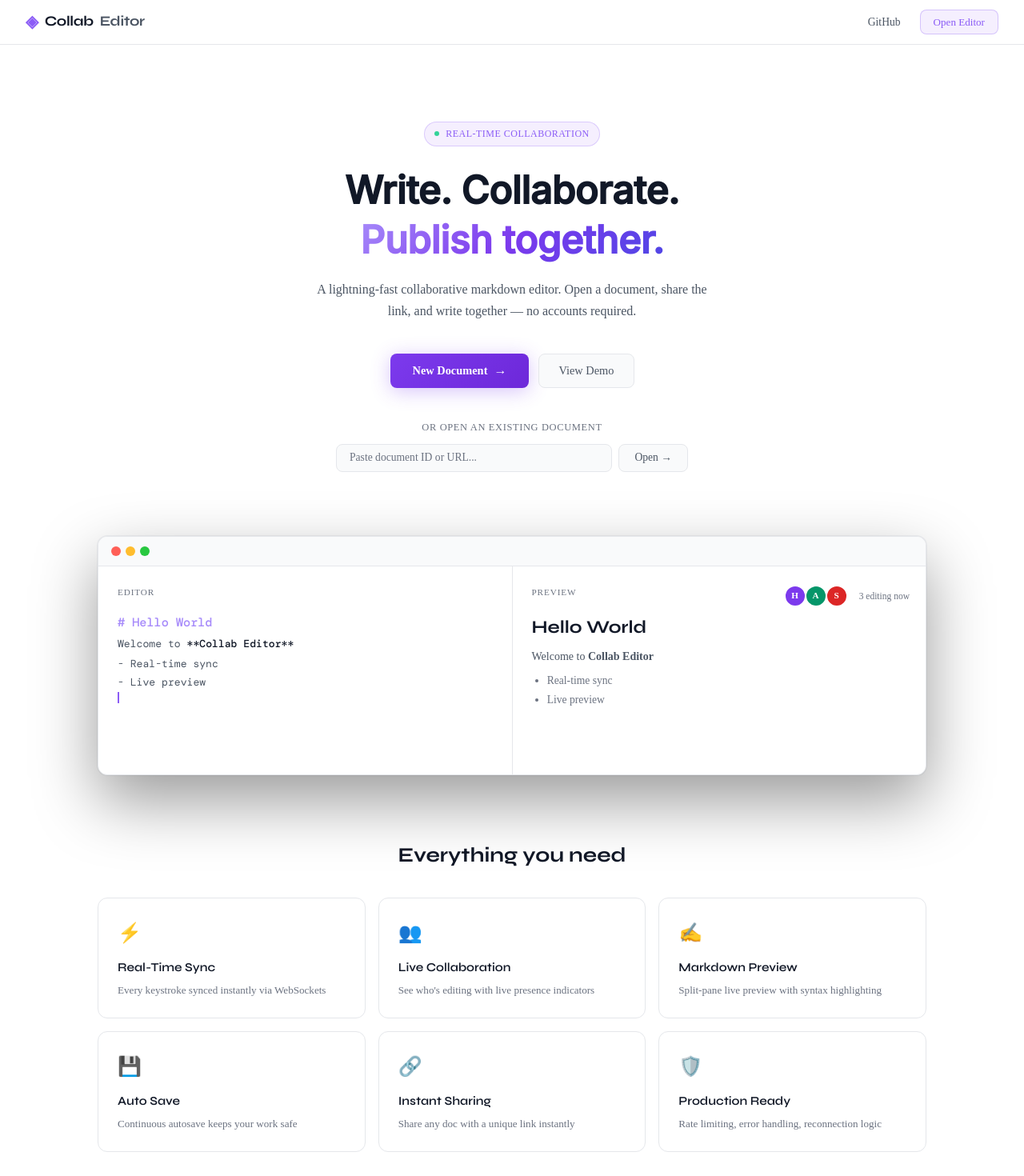
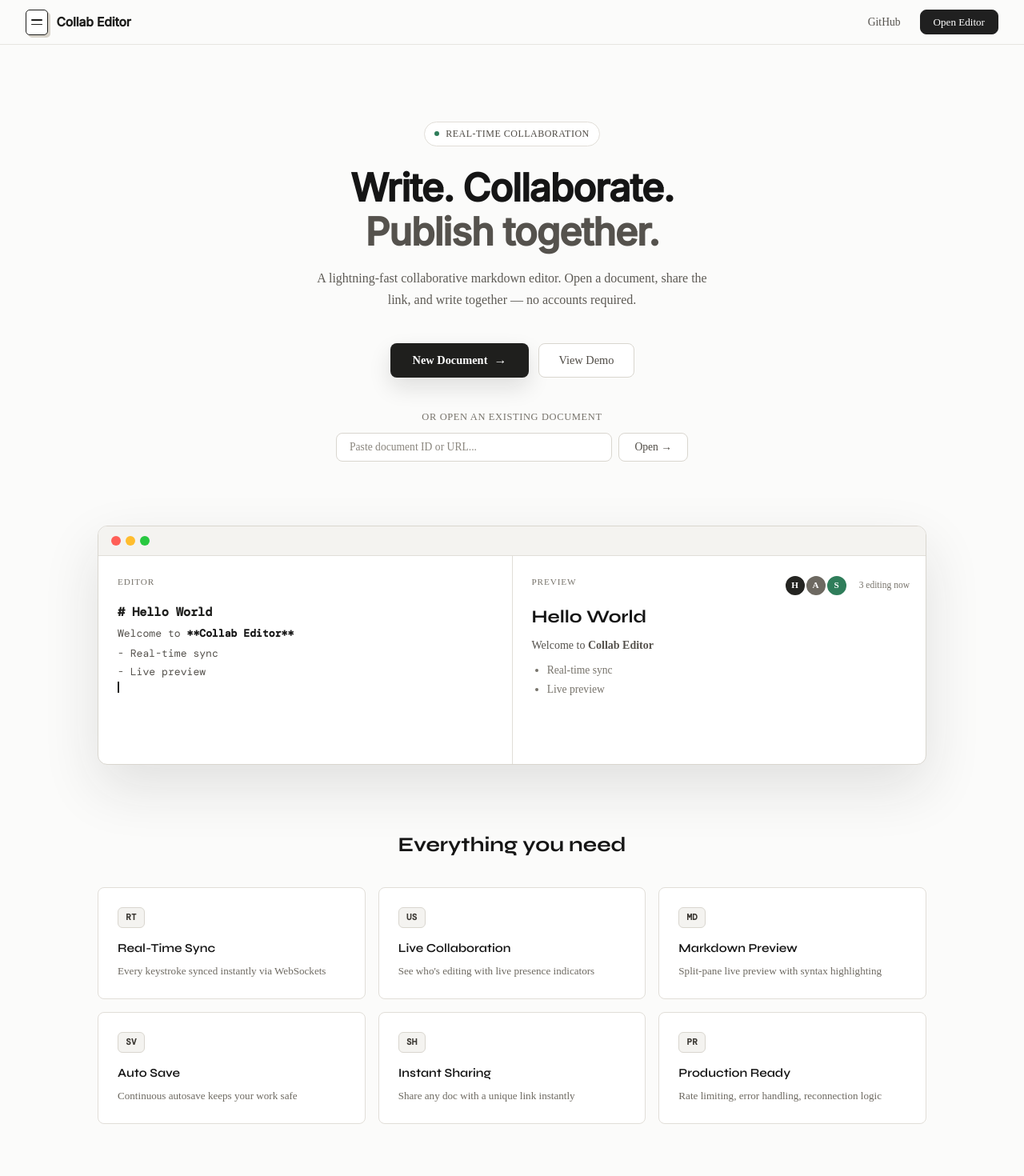
Before and after one commit to HardikJangra/collab-editor, a React (Vite) app in the folder client/: page / in a window 1280 px wide. Shown: the top 1470 px of the page at 80% size. Built offline with nearby package versions, Linux system fonts and the light colour scheme; no server answers; a web font is replaced by a local one.

Commit message:
changed website icon and text colours on hompage

```diff
--- a/client/src/pages/HomePage.module.css
+++ b/client/src/pages/HomePage.module.css
@@ -1,7 +1,7 @@
 .page {
   min-height: 100vh;
-  background: #ffffff;
-  color: #111827;
+  background: #fbfbfa;
+  color: #151515;
   opacity: 0;
   transition: opacity 0.4s ease;
 }
@@ -23,28 +23,46 @@
   align-items: center;
   justify-content: space-between;
   padding: 0 2rem;
-  background: #ffffff;
-  border-bottom: 1px solid #e5e7eb;
+  background: rgba(251, 251, 250, 0.92);
+  border-bottom: 1px solid #e7e5e0;
+  backdrop-filter: blur(12px);
   z-index: 100;
 }
 
 .logo {
   display: flex;
   align-items: center;
-  gap: 0.5rem;
-  font-family: var(--font-display);
-  font-size: 1.1rem;
-  font-weight: 700;
-  letter-spacing: -0.02em;
+  gap: 0.65rem;
+  font-family: var(--font-body);
+  font-size: 0.98rem;
+  font-weight: 650;
+  letter-spacing: -0.01em;
+  color: #1d1d1b;
 }
 
-.logoIcon {
-  color: var(--accent-bright);
-  font-size: 1.3rem;
+.logoMark {
+  width: 28px;
+  height: 32px;
+  display: inline-flex;
+  flex-direction: column;
+  justify-content: center;
+  gap: 4px;
+  padding: 0 6px;
+  border: 1.5px solid #1d1d1b;
+  border-radius: 5px;
+  background: #ffffff;
+  box-shadow: 3px 3px 0 #d8d3ca;
+  flex-shrink: 0;
 }
 
-.logoText { color: var(--text-primary); }
-.logoAccent { color: var(--text-secondary); }
+.logoLine {
+  width: 100%;
+  height: 1.5px;
+  background: #1d1d1b;
+  border-radius: 999px;
+}
+
+.logoText { color: #1d1d1b; }
 
 .nav {
   display: flex;
@@ -53,18 +71,18 @@
 }
 
 .navLink {
-  color: var(--text-secondary);
+  color: #55524d;
   font-size: 0.85rem;
   transition: color var(--transition);
 }
 
-.navLink:hover { color: var(--text-primary); }
+.navLink:hover { color: #111111; }
 
 .navCta {
   padding: 0.4rem 1rem;
-  background: var(--accent-subtle);
-  color: var(--accent-bright);
-  border: 1px solid rgba(139, 92, 246, 0.3);
+  background: #202020;
+  color: #ffffff;
+  border: 1px solid #202020;
   border-radius: var(--radius-md);
   font-size: 0.82rem;
   font-weight: 500;
@@ -73,8 +91,8 @@
 }
 
 .navCta:hover {
-  background: var(--accent-glow);
-  border-color: var(--accent-bright);
+  background: #000000;
+  border-color: #000000;
 }
 
 /* ── Main ────────────────────────────────────────────────────────────────── */
@@ -100,12 +118,12 @@
   align-items: center;
   gap: 0.5rem;
   padding: 0.3rem 0.8rem;
-  background: var(--accent-subtle);
-  border: 1px solid rgba(139, 92, 246, 0.25);
+  background: #ffffff;
+  border: 1px solid #e1ded8;
   border-radius: 100px;
   font-size: 0.75rem;
   font-weight: 500;
-  color: var(--accent-bright);
+  color: #4f4b45;
   letter-spacing: 0.04em;
   text-transform: uppercase;
   margin-bottom: 1.5rem;
@@ -115,7 +133,7 @@
 .badgeDot {
   width: 6px;
   height: 6px;
-  background: var(--green);
+  background: #2f7d5a;
   border-radius: 50%;
   animation: pulse 2s infinite;
 }
@@ -123,22 +141,19 @@
 .headline {
   font-family: 'Inter', sans-serif;
   font-size: clamp(2.2rem, 5vw, 3rem);
-  font-weight: 600;   /* was too bold */
-  line-height: 1.3;
-  letter-spacing: -0.01em;
-  color: var(--text-primary);
+  font-weight: 650;
+  line-height: 1.16;
+  letter-spacing: -0.025em;
+  color: #151515;
   margin-bottom: 1rem;
 }
 
 .headlineAccent {
-  background: linear-gradient(135deg, #a78bfa 0%, #7c3aed 50%, #4f46e5 100%);
-  -webkit-background-clip: text;
-  -webkit-text-fill-color: transparent;
-  background-clip: text;
+  color: #55524d;
 }
 
 .subheadline {
-  color: var(--text-secondary);
+  color: #5d5a54;
   font-size: 1rem;
   line-height: 1.7;
   max-width: 520px;
@@ -161,7 +176,7 @@
   align-items: center;
   gap: 0.5rem;
   padding: 0.75rem 1.75rem;
-  background: linear-gradient(135deg, #7c3aed, #6d28d9);
+  background: #1f1f1d;
   color: #fff;
   border-radius: var(--radius-md);
   font-size: 0.9rem;
@@ -169,12 +184,13 @@
   border: none;
   cursor: pointer;
   transition: all var(--transition);
-  box-shadow: 0 4px 24px rgba(124, 58, 237, 0.3);
+  box-shadow: 0 12px 28px rgba(20, 20, 18, 0.12);
 }
 
 .primaryBtn:hover:not(:disabled) {
   transform: translateY(-1px);
-  box-shadow: 0 8px 32px rgba(124, 58, 237, 0.4);
+  background: #000000;
+  box-shadow: 0 16px 34px rgba(20, 20, 18, 0.16);
 }
 
 .primaryBtn:disabled {
@@ -193,9 +209,9 @@
 
 .secondaryBtn {
   padding: 0.75rem 1.5rem;
-  background: var(--bg-elevated);
-  color: var(--text-secondary);
-  border: 1px solid var(--border);
+  background: #ffffff;
+  color: #4f4b45;
+  border: 1px solid #d9d6cf;
   border-radius: var(--radius-md);
   font-size: 0.9rem;
   font-weight: 500;
@@ -204,9 +220,9 @@
 }
 
 .secondaryBtn:hover {
-  color: var(--text-primary);
-  border-color: var(--border-accent);
-  background: var(--bg-hover);
+  color: #111111;
+  border-color: #a7a29a;
+  background: #f4f3f0;
 }
 
 /* ── Open Existing ───────────────────────────────────────────────────────── */
@@ -216,7 +232,7 @@
 
 .openLabel {
   font-size: 0.78rem;
-  color: var(--text-muted);
+  color: #77736b;
   margin-bottom: 0.6rem;
   text-transform: uppercase;
   letter-spacing: 0.05em;
@@ -232,17 +248,17 @@
 .openInput {
   flex: 1;
   padding: 0.55rem 1rem;
-  background: var(--bg-elevated);
-  border: 1px solid var(--border);
+  background: #ffffff;
+  border: 1px solid #d9d6cf;
   border-radius: var(--radius-md);
-  color: var(--text-primary);
+  color: #181817;
   font-size: 0.85rem;
   outline: none;
   transition: border-color var(--transition);
 }
 
 .openInput:focus {
-  border-color: var(--accent-bright);
+  border-color: #242421;
 }
 
 .openInput.inputError {
@@ -250,15 +266,15 @@
 }
 
 .openInput::placeholder {
-  color: var(--text-muted);
+  color: #8a867e;
 }
 
 .openBtn {
   padding: 0.55rem 1.2rem;
-  background: var(--bg-elevated);
-  border: 1px solid var(--border);
+  background: #ffffff;
+  border: 1px solid #d9d6cf;
   border-radius: var(--radius-md);
-  color: var(--text-secondary);
+  color: #4f4b45;
   font-size: 0.85rem;
   cursor: pointer;
   transition: all var(--transition);
@@ -266,8 +282,8 @@
 }
 
 .openBtn:hover {
-  color: var(--text-primary);
-  border-color: var(--border-accent);
+  color: #111111;
+  border-color: #a7a29a;
 }
 
 .errorMsg {
@@ -279,12 +295,12 @@
 /* ── Editor Preview ──────────────────────────────────────────────────────── */
 .previewContainer {
   position: relative;
-  background: var(--bg-surface);
-  border: 1px solid var(--border);
+  background: #ffffff;
+  border: 1px solid #d9d6cf;
   border-radius: var(--radius-lg);
   overflow: hidden;
   margin-bottom: 5rem;
-  box-shadow: 0 32px 80px rgba(0, 0, 0, 0.4), 0 0 0 1px var(--border-subtle);
+  box-shadow: 0 28px 70px rgba(36, 35, 31, 0.12), 0 1px 0 #ffffff inset;
   animation: fadeIn 0.6s 0.4s ease both;
 }
 
@@ -292,8 +308,8 @@
   display: flex;
   gap: 6px;
   padding: 12px 16px;
-  background: var(--bg-elevated);
-  border-bottom: 1px solid var(--border);
+  background: #f4f3f0;
+  border-bottom: 1px solid #e1ded8;
 }
 
 .previewDots span {
@@ -318,13 +334,13 @@
   font-size: 0.7rem;
   text-transform: uppercase;
   letter-spacing: 0.08em;
-  color: var(--text-muted);
+  color: #77736b;
   margin-bottom: 1rem;
   font-weight: 500;
 }
 
 .previewDivider {
-  background: var(--border);
+  background: #e1ded8;
 }
 
 .previewCode {
@@ -333,19 +349,19 @@
   gap: 2px;
   font-family: var(--font-mono);
   font-size: 0.82rem;
-  color: var(--text-secondary);
+  color: #55524d;
 }
 
 .codeLine { display: block; }
-.codeH { color: #a78bfa; font-weight: 500; font-size: 0.95rem; }
-.codeBold { color: var(--text-primary); font-weight: 500; }
-.codeList { color: var(--text-secondary); }
+.codeH { color: #1f1f1d; font-weight: 600; font-size: 0.95rem; }
+.codeBold { color: #151515; font-weight: 600; }
+.codeList { color: #55524d; }
 
 .codeCursor {
   display: inline-block;
   width: 2px;
   height: 14px;
-  background: var(--accent-bright);
+  background: #1f1f1d;
   vertical-align: middle;
   animation: pulse 1s step-end infinite;
 }
@@ -355,11 +371,11 @@
   font-size: 1.4rem;
   font-weight: 700;
   margin-bottom: 0.5rem;
-  color: var(--text-primary);
+  color: #151515;
 }
 
 .previewRendered p {
-  color: var(--text-secondary);
+  color: #55524d;
   font-size: 0.875rem;
   margin-bottom: 0.5rem;
 }
@@ -367,7 +383,7 @@
 .previewList {
   list-style: disc;
   padding-left: 1.2rem;
-  color: var(--text-muted);
+  color: #77736b;
   font-size: 0.85rem;
 }
 
@@ -393,14 +409,14 @@
   font-size: 0.7rem;
   font-weight: 700;
   color: white;
-  border: 2px solid var(--bg-surface);
+  border: 2px solid #ffffff;
   margin-right: -8px;
 }
 
 .usersLabel {
   margin-left: 16px;
   font-size: 0.72rem;
-  color: var(--text-muted);
+  color: #77736b;
   white-space: nowrap;
 }
 
@@ -412,10 +428,10 @@
 .featuresTitle {
   font-family: var(--font-display);
   font-size: 1.6rem;
-  font-weight: 700;
+  font-weight: 650;
   text-align: center;
   margin-bottom: 2rem;
-  color: var(--text-primary);
+  color: #151515;
 }
 
 .featuresGrid {
@@ -425,36 +441,48 @@
 }
 
 .featureCard {
-  background: var(--bg-surface);
-  border: 1px solid var(--border);
-  border-radius: var(--radius-lg);
+  background: #ffffff;
+  border: 1px solid #e1ded8;
+  border-radius: var(--radius-md);
   padding: 1.5rem;
   transition: all var(--transition);
   animation: fadeIn 0.4s ease both;
 }
 
 .featureCard:hover {
-  border-color: var(--border-accent);
-  background: var(--bg-elevated);
+  border-color: #bcb7ad;
+  background: #f8f7f4;
   transform: translateY(-2px);
 }
 
 .featureIcon {
-  font-size: 1.5rem;
-  margin-bottom: 0.75rem;
+  display: inline-flex;
+  align-items: center;
+  justify-content: center;
+  width: 34px;
+  height: 26px;
+  margin-bottom: 0.85rem;
+  border: 1px solid #d9d6cf;
+  border-radius: 6px;
+  background: #f4f3f0;
+  color: #3c3934;
+  font-family: var(--font-mono);
+  font-size: 0.68rem;
+  font-weight: 600;
+  letter-spacing: 0.02em;
 }
 
 .featureTitle {
   font-family: var(--font-display);
   font-size: 0.95rem;
   font-weight: 600;
-  color: var(--text-primary);
+  color: #151515;
   margin-bottom: 0.4rem;
 }
 
 .featureDesc {
   font-size: 0.82rem;
-  color: var(--text-muted);
+  color: #6d6961;
   line-height: 1.5;
 }
 
@@ -465,7 +493,7 @@
 
 .techLabel {
   font-size: 0.75rem;
-  color: var(--text-muted);
+  color: #77736b;
   text-transform: uppercase;
   letter-spacing: 0.08em;
   margin-bottom: 0.8rem;
@@ -480,11 +508,11 @@
 
 .techBadge {
   padding: 0.3rem 0.75rem;
-  background: var(--bg-elevated);
-  border: 1px solid var(--border);
+  background: #ffffff;
+  border: 1px solid #e1ded8;
   border-radius: 100px;
   font-size: 0.78rem;
-  color: var(--text-secondary);
+  color: #55524d;
   font-family: var(--font-mono);
 }
 
@@ -492,14 +520,14 @@
 .footer {
   text-align: center;
   padding: 2rem;
-  border-top: 1px solid var(--border-subtle);
+  border-top: 1px solid #e7e5e0;
   position: relative;
   z-index: 1;
 }
 
 .footer p {
   font-size: 0.78rem;
-  color: var(--text-muted);
+  color: #77736b;
 }
 
 /* ── Spinner ─────────────────────────────────────────────────────────────── */
--- a/client/src/pages/HomePage.tsx
+++ b/client/src/pages/HomePage.tsx
@@ -31,7 +31,7 @@ export default function HomePage() {
     }
   };
 
-const handleOpenDoc = () => {
+  const handleOpenDoc = () => {
     const trimmed = docInput.trim();
     if (!trimmed) {
       setInputError("Please enter a document ID or URL");
@@ -51,48 +51,46 @@ const handleOpenDoc = () => {
 
   const features = [
     {
-      icon: "⚡",
+      icon: "RT",
       title: "Real-Time Sync",
       desc: "Every keystroke synced instantly via WebSockets",
     },
     {
-      icon: "👥",
+      icon: "US",
       title: "Live Collaboration",
       desc: "See who's editing with live presence indicators",
     },
     {
-      icon: "✍️",
+      icon: "MD",
       title: "Markdown Preview",
       desc: "Split-pane live preview with syntax highlighting",
     },
     {
-      icon: "💾",
+      icon: "SV",
       title: "Auto Save",
       desc: "Continuous autosave keeps your work safe",
     },
     {
-      icon: "🔗",
+      icon: "SH",
       title: "Instant Sharing",
       desc: "Share any doc with a unique link instantly",
     },
     {
-      icon: "🛡️",
+      icon: "PR",
       title: "Production Ready",
       desc: "Rate limiting, error handling, reconnection logic",
     },
   ];
 
   return (
-    <div className="min-h-screen bg-white text-gray-900">
-      {/* Background Grid */}
-
-
-      {/* Header */}
+    <div className={`${styles.page} ${mounted ? styles.mounted : ""}`}>
       <header className={styles.header}>
         <div className={styles.logo}>
-          <span className={styles.logoIcon}>◈</span>
-          <span className={styles.logoText}>Collab</span>
-          <span className={styles.logoAccent}>Editor</span>
+          <span className={styles.logoMark} aria-hidden="true">
+            <span className={styles.logoLine} />
+            <span className={styles.logoLine} />
+          </span>
+          <span className={styles.logoText}>Collab Editor</span>
         </div>
         <nav className={styles.nav}>
           <a
@@ -231,9 +229,9 @@ const handleOpenDoc = () => {
           </div>
           {/* Floating user avatars */}
           <div className={styles.floatingUsers}>
-            <div className={styles.userAvatar} style={{ background: "#7c3aed" }}>H</div>
-            <div className={styles.userAvatar} style={{ background: "#059669" }}>A</div>
-            <div className={styles.userAvatar} style={{ background: "#dc2626" }}>S</div>
+            <div className={styles.userAvatar} style={{ background: "#242421" }}>H</div>
+            <div className={styles.userAvatar} style={{ background: "#6d6961" }}>A</div>
+            <div className={styles.userAvatar} style={{ background: "#2f7d5a" }}>S</div>
             <span className={styles.usersLabel}>3 editing now</span>
           </div>
         </div>
```
